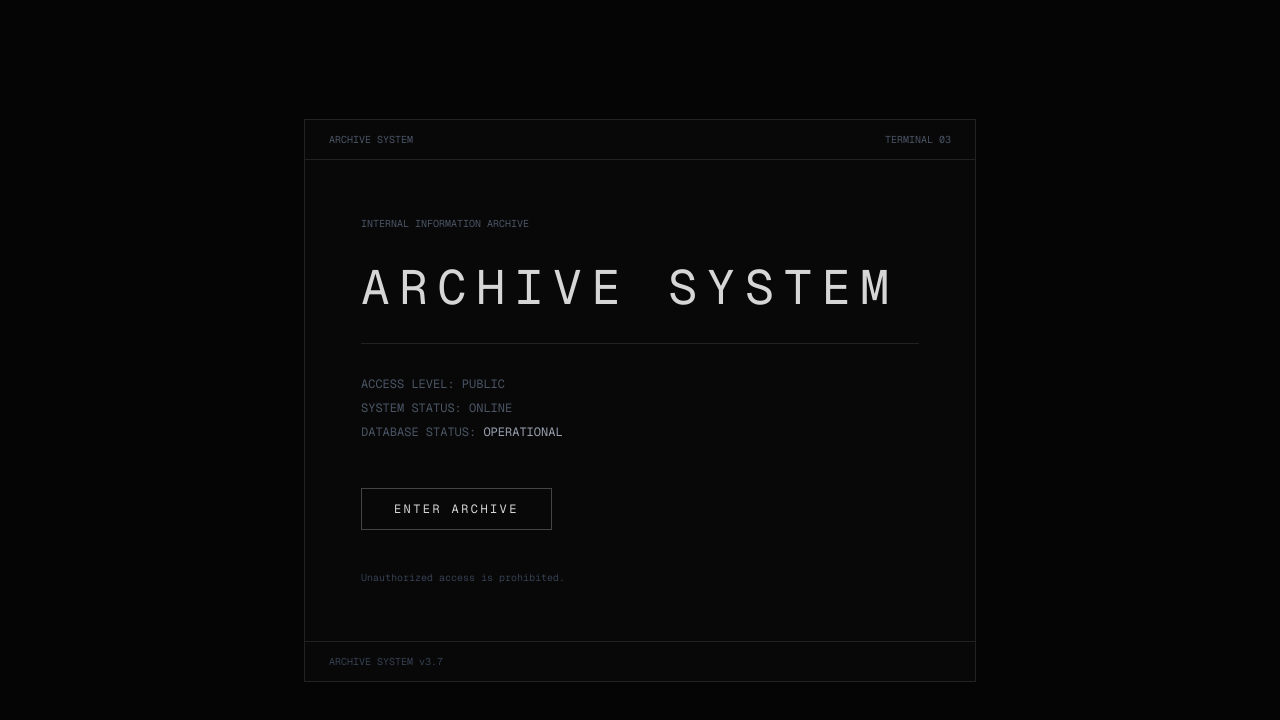
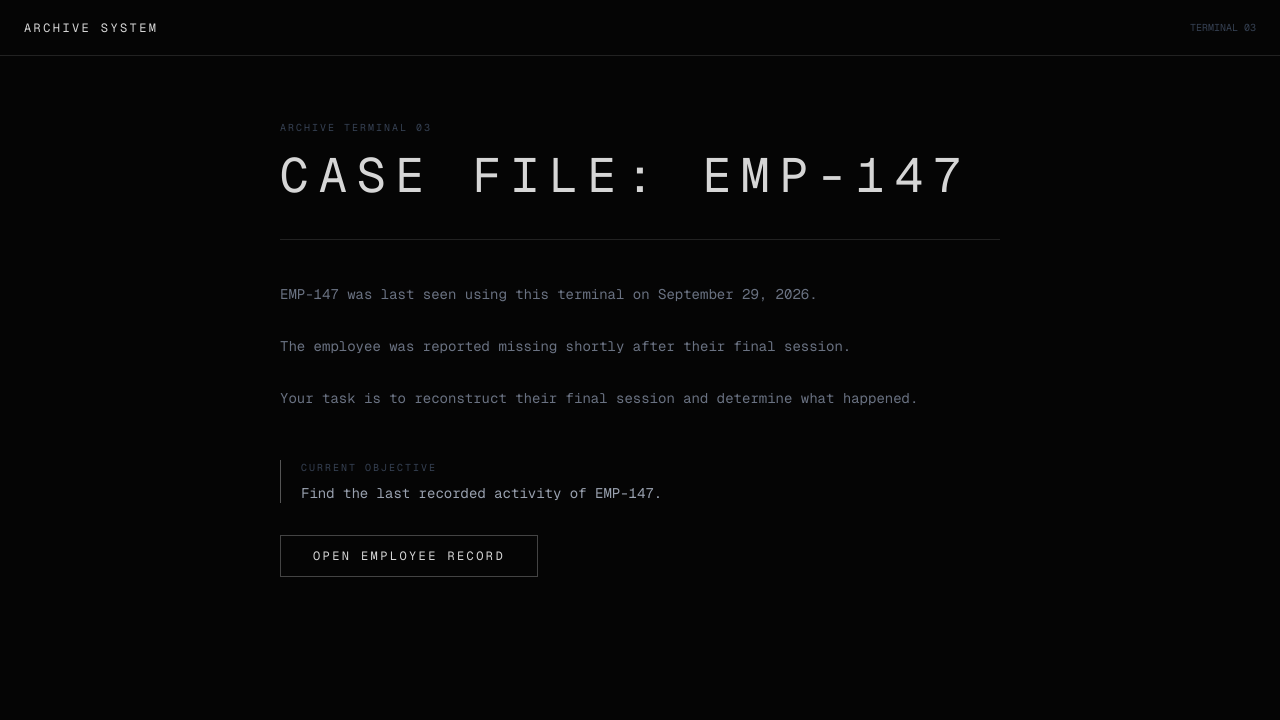
Before and after one commit to rawrrudy/archive, a Next.js app: page / in a window 1280 px wide. Shown: the top 720 px of the page. Built offline with nearby package versions, Linux system fonts and the light colour scheme.

Commit message:
Built linear investigation flow

```diff
--- a/app/page.tsx
+++ b/app/page.tsx
@@ -1,129 +1,351 @@
 "use client";
 
-import { useEffect, useState } from "react";
-import {
-  trackSection,
-  trackFile,
-  getSessionData,
-} from "./lib/session";
+import { useState } from "react";
 
-type Screen = "login" | "archive" | "incident";
+type Stage = "intro" | "employee" | "camera" | "session" | "ending";
 
 export default function Home() {
-  const [screen, setScreen] = useState<Screen>("login");
-  const [notice, setNotice] = useState(false);
-
-  useEffect(() => {
-    if (screen === "archive") {
-      trackSection("archive");
-
-      const session = getSessionData();
-
-      if (session.sectionVisits >= 3) {
-        setNotice(true);
-      }
-    }
-  }, [screen]);
-
-  if (screen === "login") {
-    return <Login onEnter={() => setScreen("archive")} />;
-  }
-
-  if (screen === "incident") {
-    return (
-      <Incident
-        onBack={() => setScreen("archive")}
-      />
-    );
-  }
+  const [stage, setStage] = useState<Stage>("intro");
 
   return (
-    <ArchiveHome
-      notice={notice}
-      onOpenIncident={() => {
-        trackFile("INC-147");
-        setScreen("incident");
-      }}
-    />
-  );
-}
+    <main className="min-h-screen bg-[#050505] text-[#d6d6d6] font-mono">
+      {stage === "intro" && (
+        <Intro onContinue={() => setStage("employee")} />
+      )}
 
+      {stage === "employee" && (
+        <EmployeeRecord
+          onContinue={() => setStage("camera")}
+        />
+      )}
 
-/* ------------------------------------------------ */
-/* LOGIN */
-/* ------------------------------------------------ */
+      {stage === "camera" && (
+        <Camera
+          onContinue={() => setStage("session")}
+        />
+      )}
 
-function Login({ onEnter }: { onEnter: () => void }) {
-  return (
-    <main className="min-h-screen bg-[#050505] text-[#d6d6d6] font-mono flex items-center justify-center p-6">
+      {stage === "session" && (
+        <LastSession
+          onContinue={() => setStage("ending")}
+        />
+      )}
 
-      <div className="w-full max-w-2xl border border-[#222] bg-[#080808]">
-
-        <div className="border-b border-[#222] px-6 py-3 flex justify-between text-[10px] text-gray-600">
-          <span>ARCHIVE SYSTEM</span>
-          <span>TERMINAL 03</span>
-        </div>
-
-        <div className="p-10 md:p-14">
-
-          <div className="text-[10px] text-gray-600 mb-8">
-            INTERNAL INFORMATION ARCHIVE
-          </div>
-
-          <h1 className="text-3xl md:text-5xl tracking-[0.2em]">
-            ARCHIVE SYSTEM
-          </h1>
-
-          <div className="h-px bg-[#222] my-8" />
-
-          <div className="text-xs text-gray-600 space-y-2">
-            <p>ACCESS LEVEL: PUBLIC</p>
-            <p>SYSTEM STATUS: ONLINE</p>
-            <p>
-              DATABASE STATUS:{" "}
-              <span className="text-gray-400">
-                OPERATIONAL
-              </span>
-            </p>
-          </div>
-
-          <button
-            onClick={onEnter}
-            className="mt-12 border border-[#444] px-8 py-3 text-xs tracking-[0.2em] hover:bg-[#151515] hover:border-[#777] transition"
-          >
-            ENTER ARCHIVE
-          </button>
-
-          <p className="mt-10 text-[10px] text-gray-700">
-            Unauthorized access is prohibited.
-          </p>
-
-        </div>
-
-        <div className="border-t border-[#222] px-6 py-3 text-[10px] text-gray-700">
-          ARCHIVE SYSTEM v3.7
-        </div>
-
-      </div>
-
+      {stage === "ending" && <Ending />}
     </main>
   );
 }
 
 
-/* ------------------------------------------------ */
-/* ARCHIVE HOME */
-/* ------------------------------------------------ */
+// intro
 
-function ArchiveHome({
-  notice,
-  onOpenIncident,
+function Intro({
+  onContinue,
 }: {
-  notice: boolean;
-  onOpenIncident: () => void;
+  onContinue: () => void;
 }) {
   return (
-    <main className="min-h-screen bg-[#050505] text-[#d6d6d6] font-mono">
+    <Screen>
+
+      <SystemLabel>
+        ARCHIVE TERMINAL 03
+      </SystemLabel>
+
+      <h1 className="text-3xl md:text-5xl tracking-[0.2em] mt-4">
+        CASE FILE: EMP-147
+      </h1>
+
+      <div className="h-px bg-[#222] my-10" />
+
+      <div className="space-y-6 text-sm text-gray-500 leading-7">
+
+        <p>
+          EMP-147 was last seen using this terminal
+          on September 29, 2026.
+        </p>
+
+        <p>
+          The employee was reported missing shortly
+          after their final session.
+        </p>
+
+        <p>
+          Your task is to reconstruct their final
+          session and determine what happened.
+        </p>
+
+      </div>
+
+      <Objective>
+        Find the last recorded activity of EMP-147.
+      </Objective>
+
+      <button
+        onClick={onContinue}
+        className="mt-8 border border-[#444] px-8 py-3 text-xs tracking-[0.2em] hover:bg-[#151515] hover:border-[#777] transition"
+      >
+        OPEN EMPLOYEE RECORD
+      </button>
+
+    </Screen>
+  );
+}
+
+
+// employee record
+
+function EmployeeRecord({
+  onContinue,
+}: {
+  onContinue: () => void;
+}) {
+  return (
+    <Screen>
+
+      <SystemLabel>
+        CASE FILE / EMP-147
+      </SystemLabel>
+
+      <h1 className="text-3xl tracking-[0.2em] mt-4">
+        EMPLOYEE RECORD
+      </h1>
+
+      <div className="h-px bg-[#222] my-10" />
+
+      <div className="border border-[#222] p-6">
+
+        <Info label="EMPLOYEE ID" value="EMP-147" />
+
+        <Info label="STATUS" value="MISSING" />
+
+        <Info
+          label="LAST SEEN"
+          value="2026-09-29 / 23:17"
+        />
+
+        <Info
+          label="LOCATION"
+          value="ARCHIVE TERMINAL 03"
+        />
+
+        <Info
+          label="LAST RECORDED ACTIVITY"
+          value="SECURITY CAMERA 04"
+        />
+
+      </div>
+
+      <div className="mt-10 text-sm text-gray-500 leading-7">
+
+        <p>
+          No further activity was recorded after
+          the employee accessed Security Camera 04.
+        </p>
+
+        <p className="mt-6">
+          The recording has been preserved.
+        </p>
+
+      </div>
+
+      <Objective>
+        View Security Camera 04.
+      </Objective>
+
+      <button
+        onClick={onContinue}
+        className="mt-8 border border-[#444] px-8 py-3 text-xs tracking-[0.2em] hover:bg-[#151515] hover:border-[#777] transition"
+      >
+        VIEW CAMERA 04
+      </button>
+
+    </Screen>
+  );
+}
+
+
+// camera
+
+function Camera({
+  onContinue,
+}: {
+  onContinue: () => void;
+}) {
+  return (
+    <Screen wide>
+
+      <SystemLabel>
+        SECURITY NETWORK / CAMERA 04
+      </SystemLabel>
+
+      <h1 className="text-2xl tracking-[0.2em] mt-4">
+        CAMERA 04
+      </h1>
+
+      <div className="mt-8 border border-[#222] bg-black">
+
+        <div className="border-b border-[#222] px-4 py-2 flex justify-between text-[10px] text-gray-600">
+
+          <span>
+            CAM-04 / ARCHIVE ROOM
+          </span>
+
+          <span>
+            23:17:04
+          </span>
+
+        </div>
+
+        <div className="aspect-video flex items-center justify-center relative overflow-hidden">
+
+          <div className="absolute inset-0 opacity-10 bg-[repeating-linear-gradient(0deg,transparent,transparent_3px,#fff_4px)]" />
+
+          <div className="text-[10px] text-gray-700">
+            SECURITY FOOTAGE
+          </div>
+
+        </div>
+
+      </div>
+
+      <div className="mt-8 text-sm text-gray-500 leading-7">
+
+        <p>
+          23:17:04 — EMP-147 enters the archive room.
+        </p>
+
+        <p>
+          23:17:11 — Employee sits at Terminal 03.
+        </p>
+
+        <p>
+          23:17:36 — Employee accesses the archive.
+        </p>
+
+        <p>
+          23:18:02 — Employee opens an unidentified file.
+        </p>
+
+      </div>
+
+      <Objective>
+        Find out what EMP-147 was looking at.
+      </Objective>
+
+      <button
+        onClick={onContinue}
+        className="mt-8 border border-[#444] px-8 py-3 text-xs tracking-[0.2em] hover:bg-[#151515] hover:border-[#777] transition"
+      >
+        OPEN LAST SESSION
+      </button>
+
+    </Screen>
+  );
+}
+
+
+// last session
+
+function LastSession({
+  onContinue,
+}: {
+  onContinue: () => void;
+}) {
+  return (
+    <Screen>
+
+      <SystemLabel>
+        RECOVERED DATA / EMP-147
+      </SystemLabel>
+
+      <h1 className="text-2xl tracking-[0.2em] mt-4">
+        LAST SESSION
+      </h1>
+
+      <div className="h-px bg-[#222] my-10" />
+
+      <div className="border border-[#222] p-6 text-xs">
+
+        <Log time="23:17:36">
+          EMP-147 accessed archive.
+        </Log>
+
+        <Log time="23:18:02">
+          EMP-147 opened SECURITY/CAM-04.
+        </Log>
+
+        <Log time="23:18:47">
+          EMP-147 searched: "WHO IS WATCHING"
+        </Log>
+
+        <Log time="23:19:12">
+          EMP-147 searched: "TERMINAL 03"
+        </Log>
+
+        <Log time="23:19:44">
+          EMP-147 searched: "ME"
+        </Log>
+
+        <Log time="23:20:01">
+          EMP-147 stopped responding.
+        </Log>
+
+      </div>
+
+      <Objective>
+        Find the last thing EMP-147 saw.
+      </Objective>
+
+      <button
+        onClick={onContinue}
+        className="mt-8 border border-[#444] px-8 py-3 text-xs tracking-[0.2em] hover:bg-[#151515] hover:border-[#777] transition"
+      >
+        CONTINUE INVESTIGATION
+      </button>
+
+    </Screen>
+  );
+}
+
+
+// ending temp.
+
+function Ending() {
+  return (
+    <Screen>
+
+      <SystemLabel>
+        ARCHIVE SYSTEM
+      </SystemLabel>
+
+      <div className="mt-20 text-center">
+
+        <p className="text-sm text-gray-600">
+          Investigation complete.
+        </p>
+
+        <p className="mt-6 text-xs text-gray-700">
+          ENDING — TEMPORARY
+        </p>
+
+      </div>
+
+    </Screen>
+  );
+}
+
+
+// components
+
+function Screen({
+  children,
+  wide = false,
+}: {
+  children: React.ReactNode;
+  wide?: boolean;
+}) {
+  return (
+    <div className="min-h-screen">
 
       <header className="h-14 border-b border-[#222] px-6 flex items-center justify-between">
 
@@ -137,266 +359,54 @@ function ArchiveHome({
 
       </header>
 
-      <div className="max-w-4xl mx-auto px-6 py-16">
-
-        <div className="text-[10px] text-gray-700 tracking-widest">
-          PUBLIC ARCHIVE
-        </div>
-
-        <h1 className="text-2xl md:text-3xl tracking-widest mt-3">
-          DATABASE INDEX
-        </h1>
-
-        <p className="text-xs text-gray-600 mt-4">
-          Select a file to continue.
-        </p>
-
-        {/* SYSTEM NOTICE */}
-
-        {notice && (
-          <div className="mt-8 border border-[#3a3a3a] bg-[#0b0b0b] px-5 py-4">
-
-            <div className="text-[10px] text-gray-500 tracking-widest">
-              SYSTEM NOTICE
-            </div>
-
-            <p className="text-xs text-gray-400 mt-2">
-              Unusual session activity detected.
-            </p>
-
-          </div>
-        )}
-
-        {/* MAIN FILE */}
-
-        <div className="mt-10">
-
-          <button
-            onClick={onOpenIncident}
-            className="w-full text-left border border-[#333] bg-[#080808] p-6 hover:border-[#777] hover:bg-[#0c0c0c] transition group"
-          >
-
-            <div className="flex items-center justify-between">
-
-              <div>
-
-                <div className="text-[10px] text-gray-600 tracking-widest">
-                  RECENTLY MODIFIED
-                </div>
-
-                <h2 className="text-lg text-gray-300 mt-3 group-hover:text-white">
-                  INCIDENT REPORT 147
-                </h2>
-
-                <p className="text-xs text-gray-600 mt-2">
-                  Employee disappearance
-                </p>
-
-              </div>
-
-              <div className="text-right">
-
-                <div className="text-[10px] text-gray-700">
-                  2026-09-29
-                </div>
-
-                <div className="text-[10px] text-gray-600 mt-2">
-                  RESTRICTED
-                </div>
-
-              </div>
-
-            </div>
-
-            <div className="mt-6 pt-4 border-t border-[#1c1c1c] text-[10px] text-gray-700">
-              FILE ID: INC-147
-            </div>
-
-          </button>
-
-        </div>
-
-        {/* SECONDARY FILES */}
-
-        <div className="mt-4 grid grid-cols-1 md:grid-cols-2 gap-4">
-
-          <div className="border border-[#1c1c1c] p-5 opacity-50">
-
-            <div className="text-[10px] text-gray-700">
-              SECURITY ARCHIVE
-            </div>
-
-            <div className="text-xs text-gray-600 mt-3">
-              Access restricted.
-            </div>
-
-          </div>
-
-          <div className="border border-[#1c1c1c] p-5 opacity-50">
-
-            <div className="text-[10px] text-gray-700">
-              EMPLOYEE DIRECTORY
-            </div>
-
-            <div className="text-xs text-gray-600 mt-3">
-              Access restricted.
-            </div>
-
-          </div>
-
-        </div>
-
-        <div className="mt-12 text-[10px] text-gray-800">
-          Last database synchronization: 2026-09-29
-        </div>
-
+      <div
+        className={`mx-auto px-6 py-16 ${
+          wide ? "max-w-5xl" : "max-w-3xl"
+        }`}
+      >
+        {children}
       </div>
 
-    </main>
+    </div>
   );
 }
 
 
-/* ------------------------------------------------ */
-/* INCIDENT REPORT */
-/* ------------------------------------------------ */
-
-function Incident({
-  onBack,
+function SystemLabel({
+  children,
 }: {
-  onBack: () => void;
+  children: React.ReactNode;
 }) {
   return (
-    <main className="min-h-screen bg-[#050505] text-[#d6d6d6] font-mono">
-
-      <header className="h-14 border-b border-[#222] px-6 flex items-center justify-between">
-
-        <button
-          onClick={onBack}
-          className="text-[10px] text-gray-600 hover:text-gray-300"
-        >
-          ← RETURN TO ARCHIVE
-        </button>
-
-        <span className="text-[10px] text-gray-700">
-          INCIDENT REPORT 147
-        </span>
-
-      </header>
-
-      <article className="max-w-3xl mx-auto px-6 py-16">
-
-        <div className="text-[10px] text-gray-700 tracking-widest">
-          INCIDENT REPORT
-        </div>
-
-        <h1 className="text-3xl tracking-widest mt-3">
-          INC-147
-        </h1>
-
-        <div className="h-px bg-[#222] my-8" />
-
-        <div className="grid grid-cols-2 gap-6 text-xs mb-12">
-
-          <div>
-            <div className="text-[10px] text-gray-700">
-              DATE
-            </div>
-
-            <div className="text-gray-400 mt-2">
-              2026-09-29
-            </div>
-          </div>
-
-          <div>
-            <div className="text-[10px] text-gray-700">
-              STATUS
-            </div>
-
-            <div className="text-gray-400 mt-2">
-              RESTRICTED
-            </div>
-          </div>
-
-        </div>
-
-        <section className="space-y-6 text-sm text-gray-500 leading-7">
-
-          <p>
-            An employee reported unusual activity
-            originating from Archive Terminal 03.
-          </p>
-
-          <p>
-            According to the initial report, the
-            terminal displayed information which had
-            not yet been entered into the archive.
-          </p>
-
-          <p>
-            The employee was instructed to terminate
-            the session and leave the facility.
-          </p>
-
-          <p>
-            The employee did not comply.
-          </p>
-
-        </section>
-
-        <div className="my-12 border border-[#222] p-6">
-
-          <div className="text-[10px] text-gray-700 tracking-widest">
-            ACCESS LOG
-          </div>
-
-          <div className="mt-6 space-y-4 text-xs">
-
-            <LogRow
-              label="LAST ACCESS"
-              value="2026-09-29 / 23:17"
-            />
-
-            <LogRow
-              label="ACCESSOR"
-              value="EMP-148"
-            />
-
-            <LogRow
-              label="TERMINAL"
-              value="03"
-            />
-
-            <LogRow
-              label="SESSION"
-              value="ACTIVE"
-            />
-
-          </div>
-
-        </div>
-
-        <div className="border-l border-[#444] pl-5 text-xs text-gray-600">
-
-          <p>
-            Additional information has been
-            restricted by system administrator.
-          </p>
-
-        </div>
-
-      </article>
-
-    </main>
+    <div className="text-[10px] text-gray-700 tracking-[0.2em]">
+      {children}
+    </div>
   );
 }
 
 
-/* ------------------------------------------------ */
-/* SMALL COMPONENT */
-/* ------------------------------------------------ */
+function Objective({
+  children,
+}: {
+  children: React.ReactNode;
+}) {
+  return (
+    <div className="mt-12 border-l border-[#555] pl-5">
 
-function LogRow({
+      <div className="text-[10px] text-gray-700 tracking-[0.2em]">
+        CURRENT OBJECTIVE
+      </div>
+
+      <div className="text-sm text-gray-400 mt-2">
+        {children}
+      </div>
+
+    </div>
+  );
+}
+
+
+function Info({
   label,
   value,
 }: {
@@ -404,16 +414,39 @@ function LogRow({
   value: string;
 }) {
   return (
-    <div className="flex justify-between border-b border-[#151515] pb-2">
+    <div className="flex flex-col md:flex-row md:justify-between gap-2 border-b border-[#151515] py-4">
 
-      <span className="text-gray-700">
+      <span className="text-[10px] text-gray-700">
         {label}
       </span>
 
-      <span className="text-gray-400">
+      <span className="text-xs text-gray-400">
         {value}
       </span>
 
     </div>
   );
 }
+
+
+function Log({
+  time,
+  children,
+}: {
+  time: string;
+  children: React.ReactNode;
+}) {
+  return (
+    <div className="flex gap-6 border-b border-[#151515] py-4">
+
+      <span className="text-gray-700 shrink-0">
+        {time}
+      </span>
+
+      <span className="text-gray-400">
+        {children}
+      </span>
+
+    </div>
+  );
+}
```
